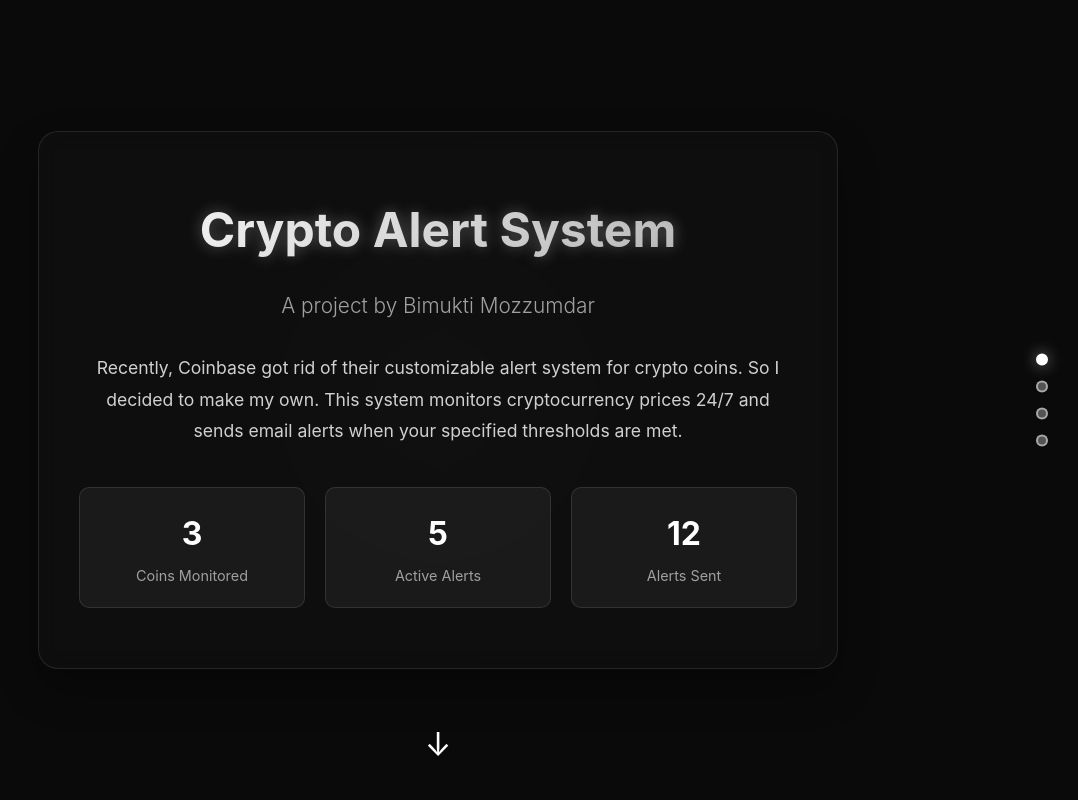
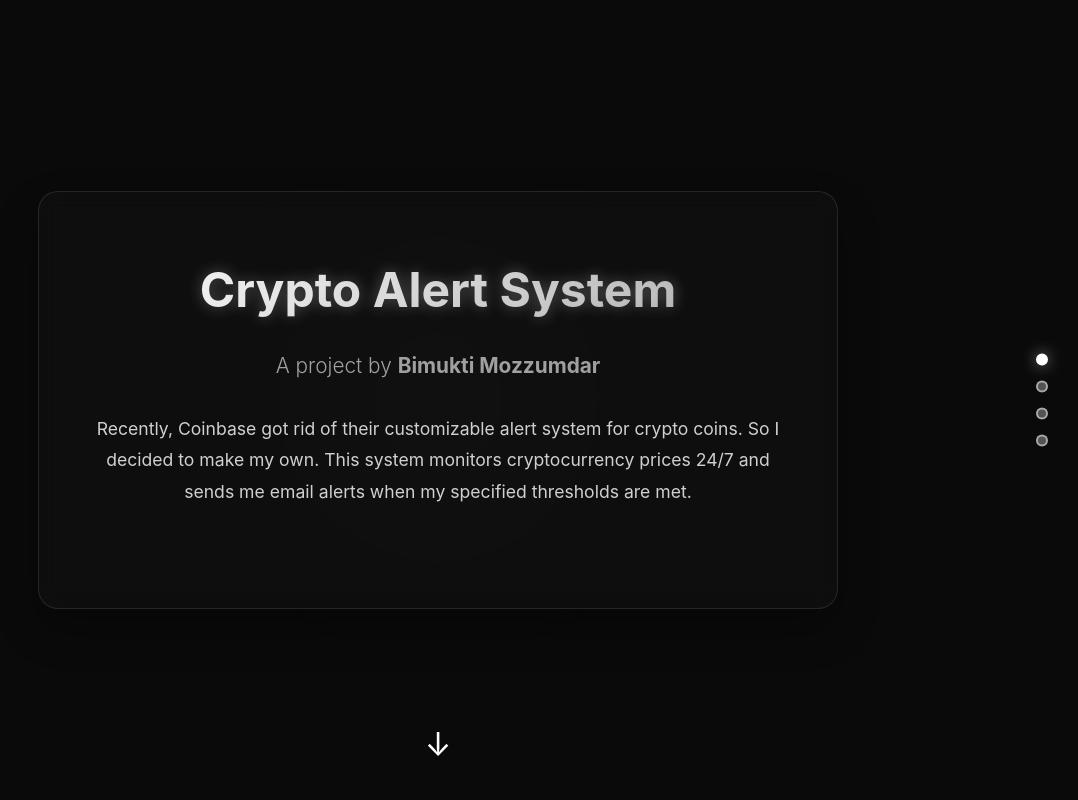
Before and after one commit to b-mozz/crypto-alert-web, a website: page frontend/index.html in a window 1280 px wide. Shown: the top 800 px of the page, without its empty margins (202-1280 px from the left). Drawn offline with Linux system fonts and the light colour scheme; no server answers.

Commit message:
Update homepage UI

```diff
--- a/frontend/index.html
+++ b/frontend/index.html
@@ -703,26 +703,12 @@
         <div class="container">
             <div class="hero-content">
                 <h1>Crypto Alert System</h1>
-                <p class="subtitle">A project by Bimukti Mozzumdar</p>
+                <p class="subtitle">A project by <strong>Bimukti Mozzumdar</strong></p>
                 <p class="description">
                     Recently, Coinbase got rid of their customizable alert system for crypto coins.
                     So I decided to make my own. This system monitors cryptocurrency prices 24/7
-                    and sends email alerts when your specified thresholds are met.
+                    and sends me email alerts when my specified thresholds are met.
                 </p>
-                <div class="stats">
-                    <div class="stat-item">
-                        <div class="stat-number" id="monitored-coins">3</div>
-                        <div class="stat-label">Coins Monitored</div>
-                    </div>
-                    <div class="stat-item">
-                        <div class="stat-number" id="active-alerts">5</div>
-                        <div class="stat-label">Active Alerts</div>
-                    </div>
-                    <div class="stat-item">
-                        <div class="stat-number" id="alerts-sent">12</div>
-                        <div class="stat-label">Alerts Sent</div>
-                    </div>
-                </div>
             </div>
         </div>
         <div class="scroll-indicator">↓</div>
```
